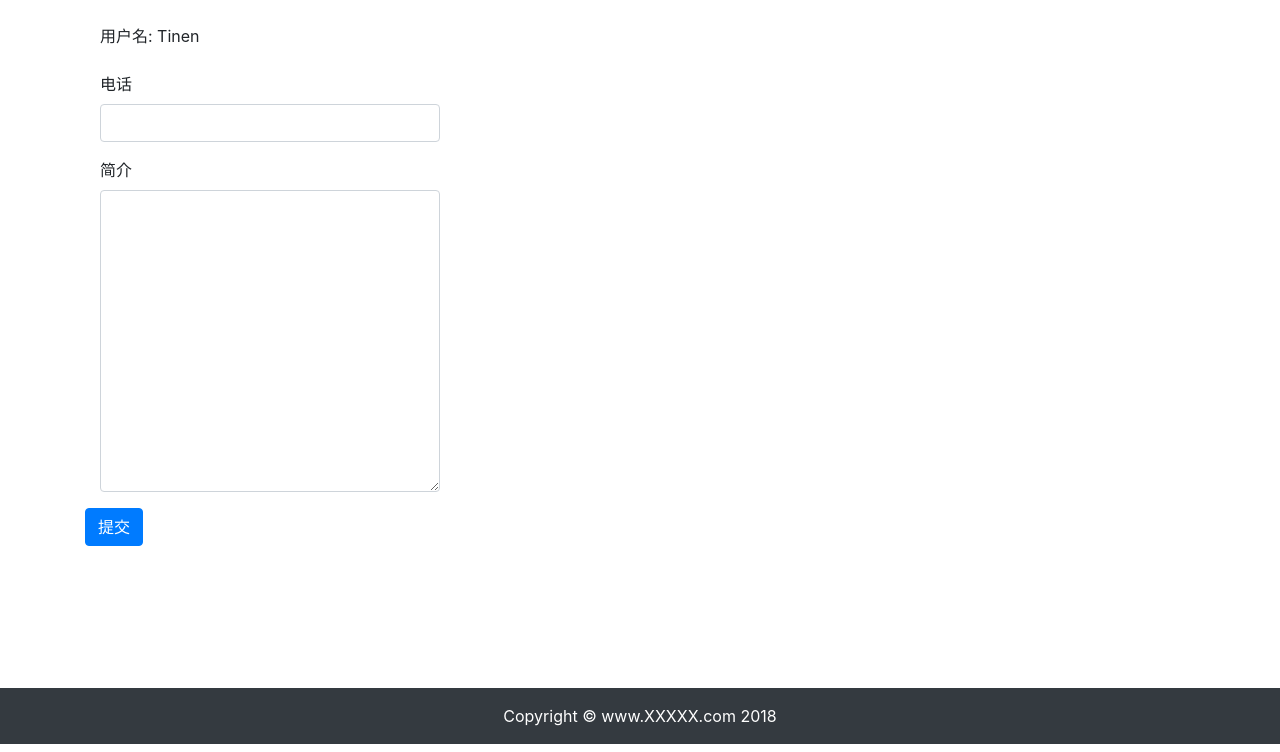
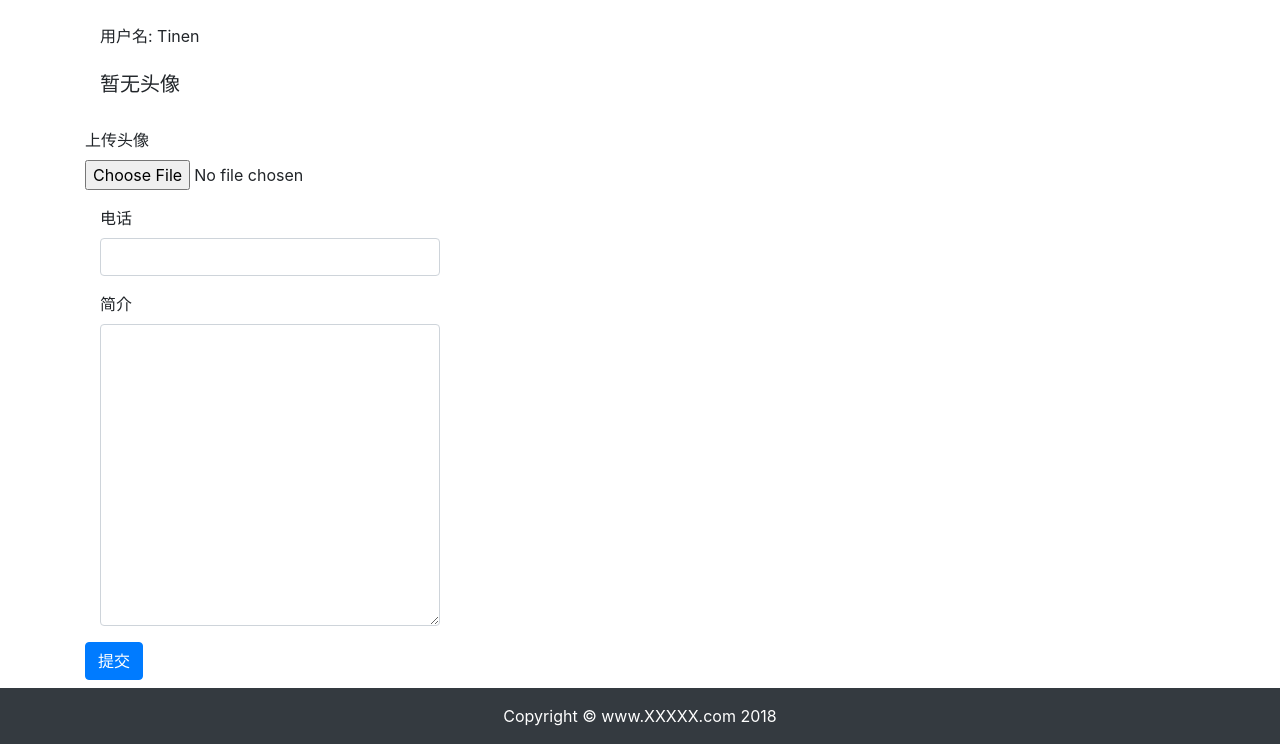
Before and after one commit to LiuTianen/my_Blog, a Django app: page /userprofile/edit/3/ in a window 1280 px wide. Shown: the part 56-808 px from the top of the page. Run offline with Django 3.2, Linux system fonts and the light colour scheme; a user stored in the database is signed in; data comes from the database, SQL or seed files in the repository; both versions use the stored data as it was after the commit; some libraries are stand-ins or nearby versions.

Commit message:
头像上传功能

```diff
--- a/my_blog/settings.py
+++ b/my_blog/settings.py
@@ -137,3 +137,7 @@ EMAIL_PORT = 25
 EMAIL_USE_TLS = True
 # 默认的发件人
 DEFAULT_FROM_EMAIL = 'xxx的博客 <tianenliu@126.com>'
+
+#媒体文件地址
+MEDIA_URL = '/media/'
+MEDIA_ROOT = os.path.join(BASE_DIR, 'media/')
--- a/my_blog/urls.py
+++ b/my_blog/urls.py
@@ -15,6 +15,8 @@ Including another URLconf
 """
 from django.contrib import admin
 from django.urls import path, include
+from django.conf import settings
+from django.conf.urls.static import static
 
 urlpatterns = [
     path('admin/', admin.site.urls),
@@ -28,3 +30,5 @@ urlpatterns = [
     #密码重置
     path('password-reset/', include('password_reset.urls')),
 ]
+
+urlpatterns += static(settings.MEDIA_URL, document_root=settings.MEDIA_ROOT)
--- a/templates/userprofile/edit.html
+++ b/templates/userprofile/edit.html
@@ -14,8 +14,20 @@
             <br>
             <div class="col-md-4">用户名: {{ user.username }}</div>
             <br>
-            <form method="post" action=".">
-                {% csrf_token %}
+            {% if profile.avatar %}
+                <div class="col-md-4">头像</div>
+                <img src="{{ profile.avatar.url }}" style="max-width: 20%; border-radius: 15%;" class="col-md-4">
+            {% else %}
+                <h5 class="col-md-4">暂无头像</h5>
+            {% endif %}
+        <br>
+        <form method="post" action="." enctype="multipart/form-data">
+            {% csrf_token %}
+            <!-- avatar -->
+            <div class="form-group">
+                <label for="avatar">上传头像</label>
+                <input type="file" class="form-control-file" name="avatar" id="avatar">
+            </div>
                 <!-- phone -->
                 <div class="form-group col-md-4">
                     <label for="phone">电话</label>
--- a/userprofile/views.py
+++ b/userprofile/views.py
@@ -88,13 +88,16 @@ def profile_edit(request, id):
         # 验证修改数据者，是否为用户本人
         if request.user !=user:
             return HttpResponse("你没有权限修改此用户信息。")
-
-        profile_form = ProfileForm(data=request.POST)
+        # 上传的文件保存在 request.FILES 中，通过参数传递给表单类
+        profile_form = ProfileForm(request.POST, request.FILES)
         if profile_form.is_valid():
             # 取得清洗后的合法数据
             profile_cd = profile_form.cleaned_data
             profile.phone = profile_cd['phone']
             profile.bio = profile_cd['bio']
+            # 如果 request.FILES 存在文件，则保存
+            if 'avatar' in request.FILES:
+                profile.avatar = profile_cd["avatar"]
             profile.save()
             # 带参数的 redirect()
             return redirect("userprofile:edit", id=id)
```
Also changed, not shown: db.sqlite3, 1 other file.
